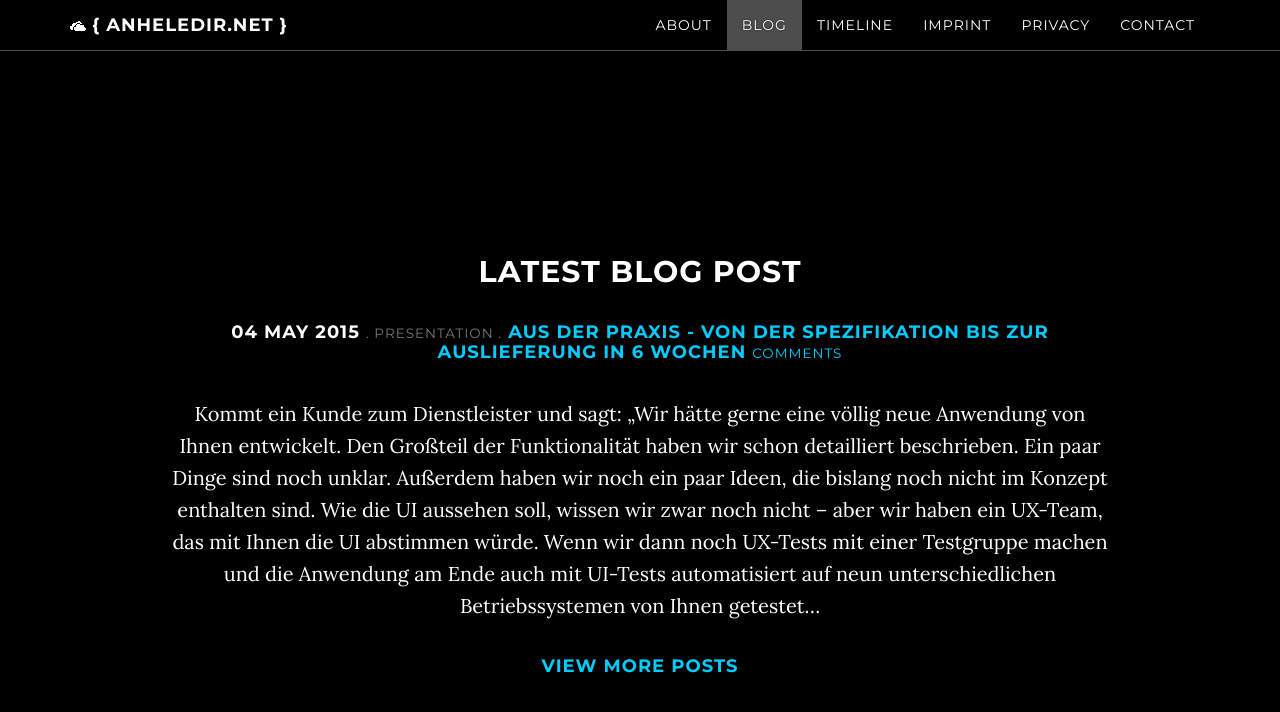
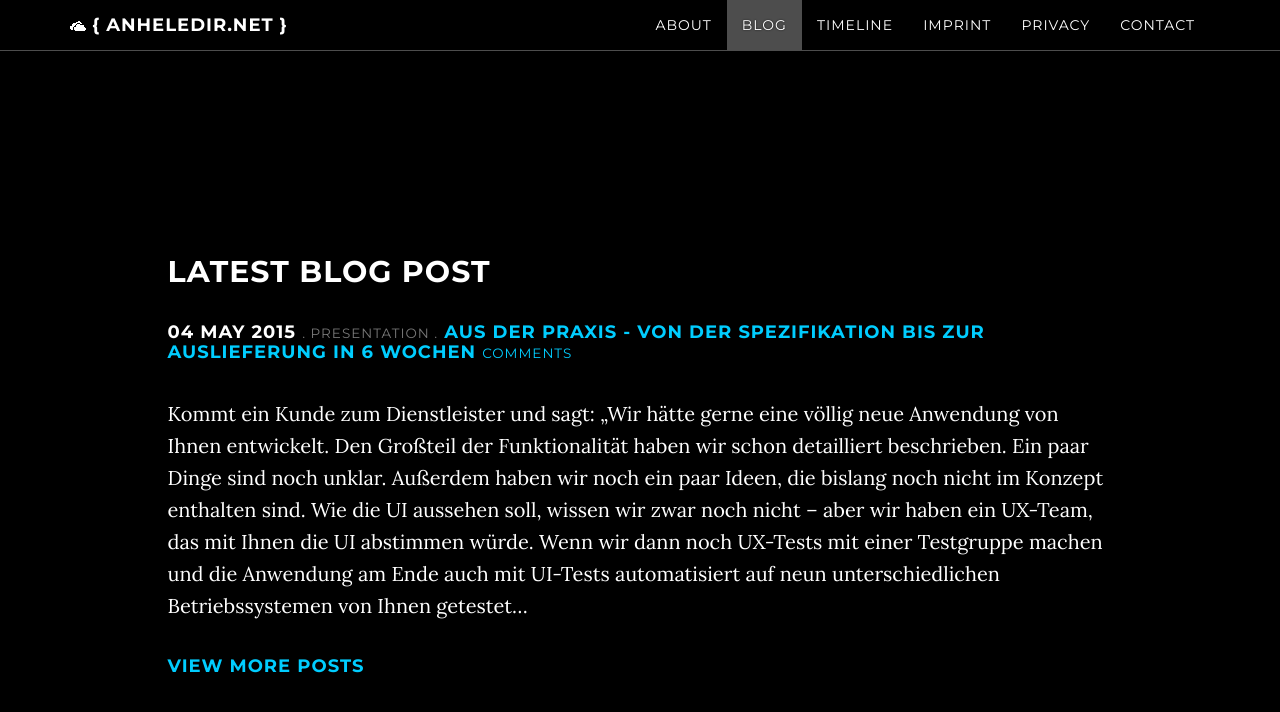
Before and after one commit to Anheledir/anheledir.NET, a Jekyll site: the page built from index.html, in a window 1280 px wide and 900 px high, scrolled down 2185 px. Shown: the top 712 px of the window. Built offline with Jekyll 4.4.1, drawn with Linux system fonts in a browser that asks for light colours; nearby versions of some CDN libraries; comment, search, counter and statistics services are not loaded.

Commit message:
make text left aligned again for latest blog post added category link to blog posts

```diff
--- a/_includes/latest-post.html
+++ b/_includes/latest-post.html
@@ -1,7 +1,7 @@
 
 <!-- Latest Post Preview Start -->
 
-<section id="{{ page.section-type }}" class="container content-section text-center">
+<section id="{{ page.section-type }}" class="container content-section text-left">
     <div class="row">
       <div class="col-md-10 col-md-offset-1">
 
--- a/_layouts/post.html
+++ b/_layouts/post.html
@@ -18,7 +18,7 @@
 
           <h1><strong>{{ page.title }}</strong></h1>
           <h4><strong>{{ page.date | date_to_string }}</strong>
-            <small> . {{ page.category }} . <a href="{{site.baseurl}}{{page.url }}#disqus_thread">Comments</a>
+            <small> . <a class="category" href="{{site.baseurl}}/categories/{{post.category | downcase}}.html">{{ post.category }}</a> . <a href="{{site.baseurl}}{{page.url }}#disqus_thread">Comments</a>
             {% for tag in page.tags %}
               <a href="{{site.baseurl}}/tags/{{tag}}.html">#{{ tag }}</a>
             {% endfor %}
```
